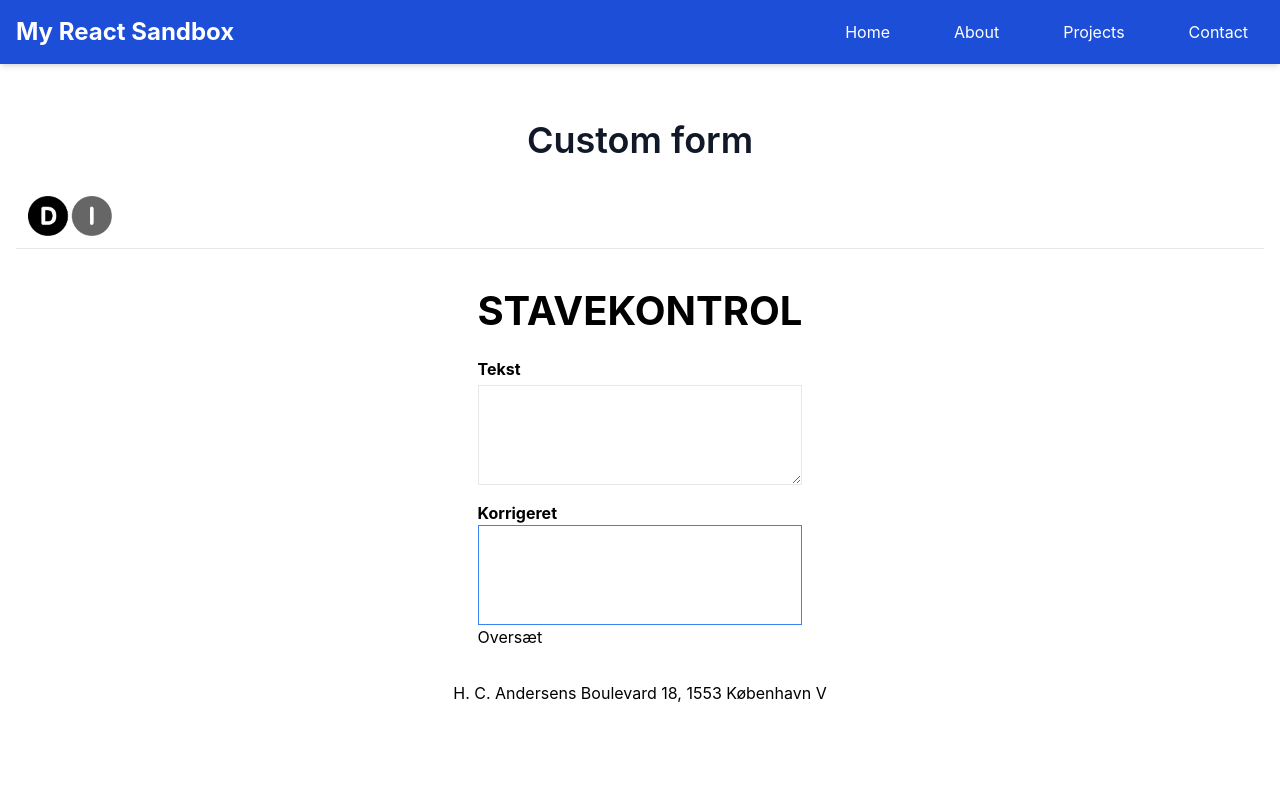
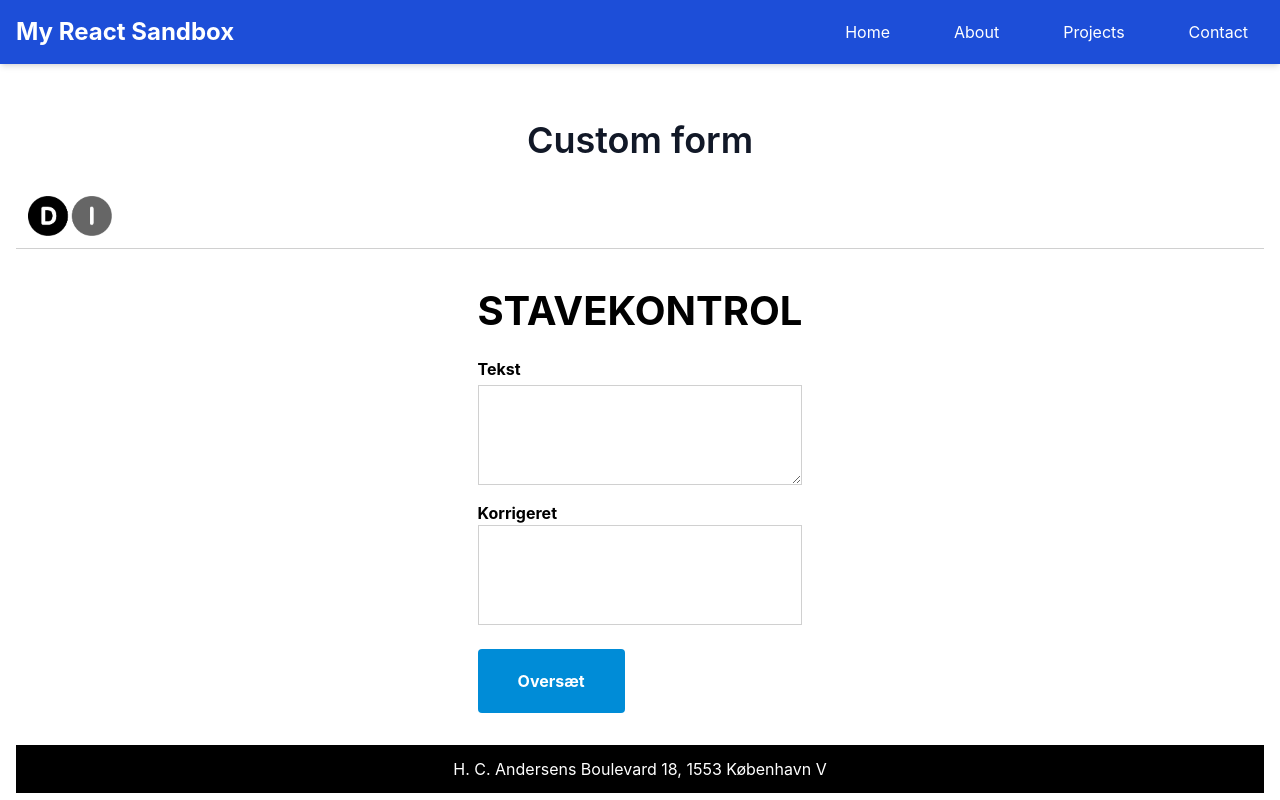
Before and after one commit to krem13/React_playground, a React (Create React App) app: page /formpage in a window 1280 px wide. Shown: the top 800 px of the page. Built offline with nearby package versions, Linux system fonts and the light colour scheme.

Commit message:
fix: styling

```diff
--- a/src/components/CustomTextField.tsx
+++ b/src/components/CustomTextField.tsx
@@ -70,7 +70,7 @@ export default function CustomTextField() {
                 <textarea
                   id="textarea"
                   title="textarea"
-                  className="form-textarea border border-color-di h-[100px] p-2"
+                  className="border border-di h-[100px] p-2"
                   value={input}
                   onChange={(e) => setInput(e.target.value)}
                 ></textarea>
@@ -79,7 +79,7 @@ export default function CustomTextField() {
                 <label className="font-bold mb-1">Korrigeret</label>
                 <div
                   id="resultarea"
-                  className="border border-blue-500 p-2 h-[100px]"
+                  className="border border-di p-2 h-[100px]"
                 >
                   {loading ? "Henter korrektioner..." : result}
                 </div>
@@ -87,7 +87,7 @@ export default function CustomTextField() {
               <div>
                 <button
                   type="submit"
-                  className="button button--primary bg-color-di1"
+                  className="button button--primary bg-di1 text-white font-bold py-5 px-10 rounded-[4px] mt-6"
                 >
                   Oversæt
                 </button>
@@ -96,7 +96,7 @@ export default function CustomTextField() {
           </form>
         </section>
       </main>
-      <footer id="footer">
+      <footer id="footer" className="w-full max-w-[1680px] p-3 text-center bg-black text-white">
         <div>H. C. Andersens Boulevard 18, 1553 København V</div>
       </footer>
     </>
--- a/tailwind.config.js
+++ b/tailwind.config.js
@@ -1,10 +1,16 @@
 /** @type {import('tailwindcss').Config} */
 module.exports = {
-  content: [
-    './src/**/*.{js,jsx,ts,tsx}',
- ],
+  content: ["./src/**/*.{js,jsx,ts,tsx}"],
   theme: {
-    extend: {},
+    extend: {
+      colors: {
+        di: "#d0d0d0",
+        di1: "#008cd7",
+        midnight: "#121063",
+        tahiti: "#3ab7bf",
+        bermuda: "#78dcca",
+      },
+    },
   },
   plugins: [],
-}
+};
```
